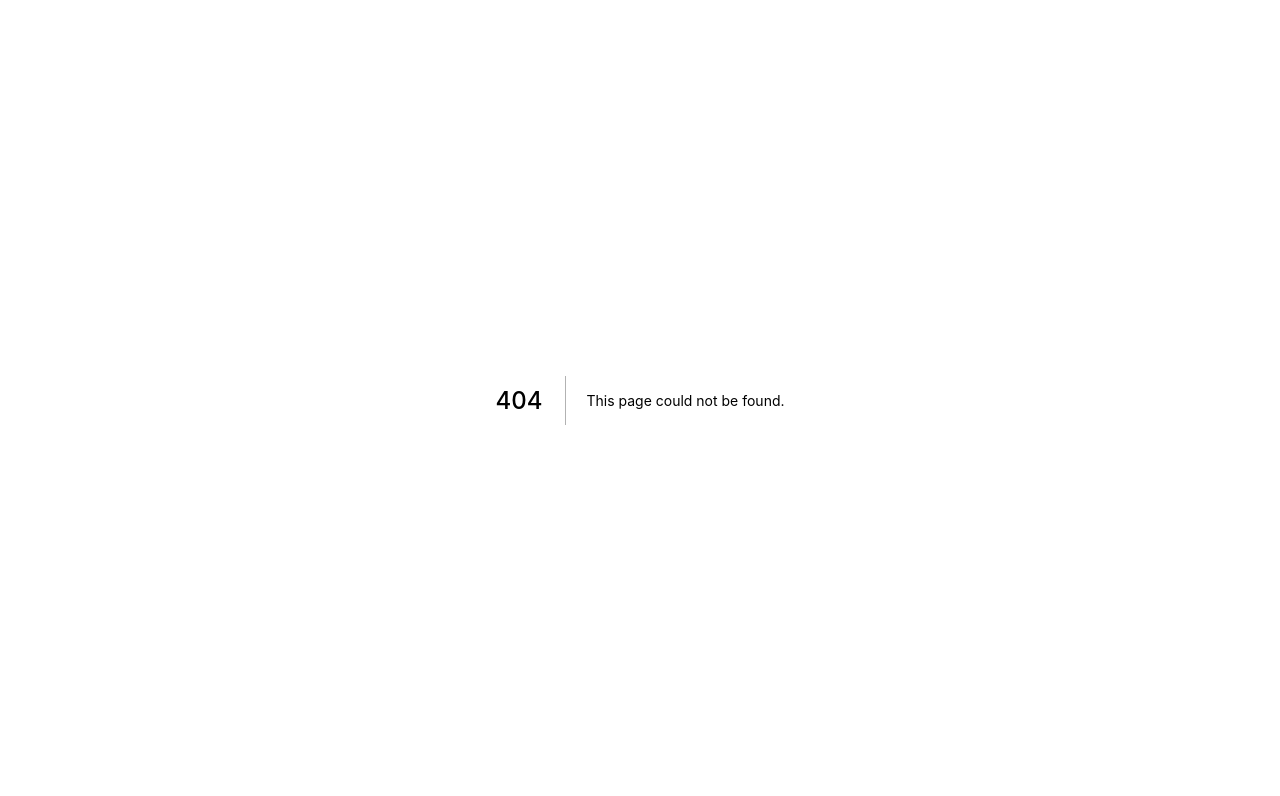
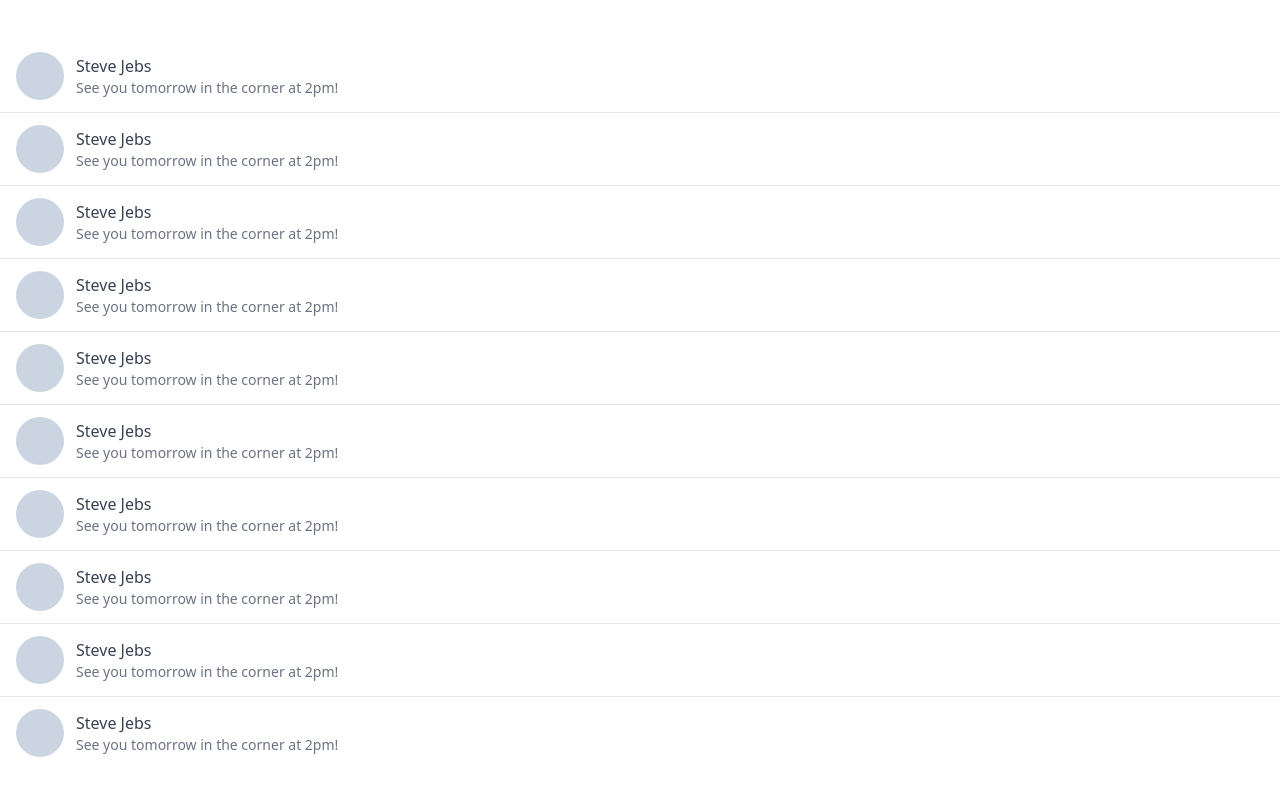
Before and after one commit to cattynip/narrot-market, a Next.js app: page /chats in a window 1280 px wide. Before the commit this address had no page. Shown: the top 796 px of the page. Built offline with nearby package versions, Linux system fonts and the light colour scheme.

Commit message:
5.8 Chats

```diff
--- /dev/null
+++ b/pages/chats.tsx
@@ -0,0 +1,24 @@
+import type { NextPage } from 'next';
+
+const Chats: NextPage = () => {
+  return (
+    <div className="py-10 divide-y-[1px] ">
+      {[...Array(10)].map((value, idx) => (
+        <div
+          key={idx}
+          className="flex px-4 cursor-pointer py-3 items-center space-x-3"
+        >
+          <div className="w-12 h-12 rounded-full bg-slate-300" />
+          <div>
+            <p className="text-gray-700">Steve Jebs</p>
+            <p className="text-sm  text-gray-500">
+              See you tomorrow in the corner at 2pm!
+            </p>
+          </div>
+        </div>
+      ))}
+    </div>
+  );
+};
+
+export default Chats;
```
